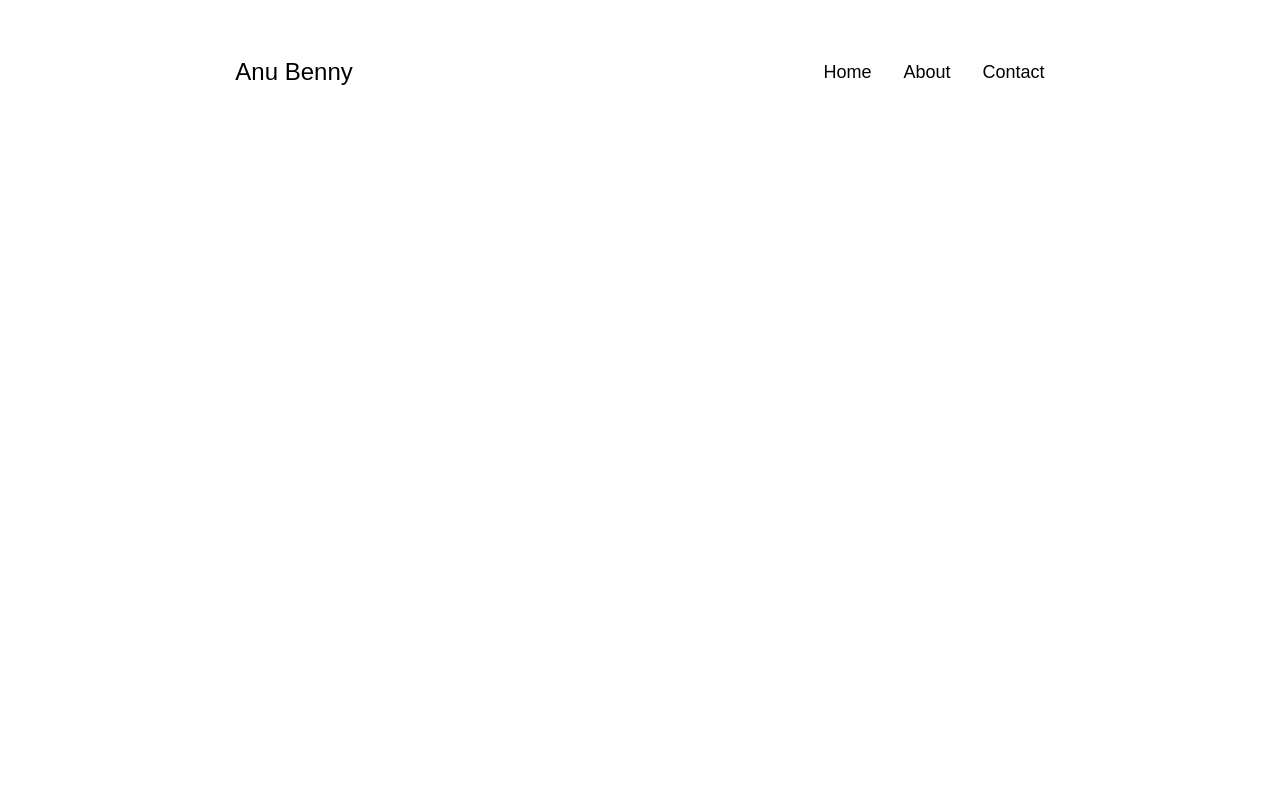
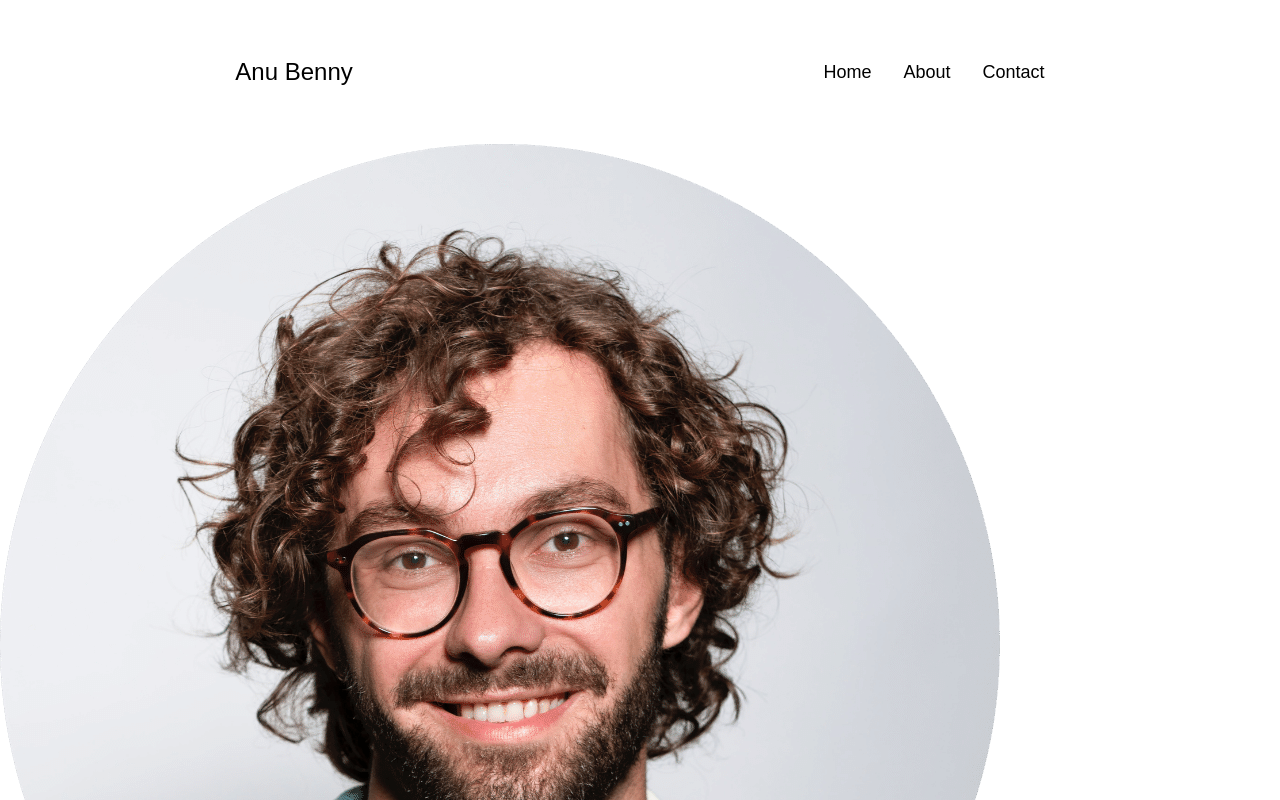
Before and after one commit to anubenny123/anu-portfolio, a plain HTML site: page public/index.html in a window 1280 px wide. Shown: the top 800 px of the page. Drawn offline with nearby package versions, Linux system fonts and the light colour scheme; files that its build step writes are made by us from their sources; files whose address does not match are found by name.

Commit message:
profile-pic

```diff
--- a/public/index.html
+++ b/public/index.html
@@ -38,7 +38,7 @@
       </div>
     </div>
   </nav>
-<img src="./public/images/profile-pic.png" alt="">
+<img src="./images/profile-pic.png" alt="">
 </nav>
 <script src="./script.js"></script>
 </body>
```
